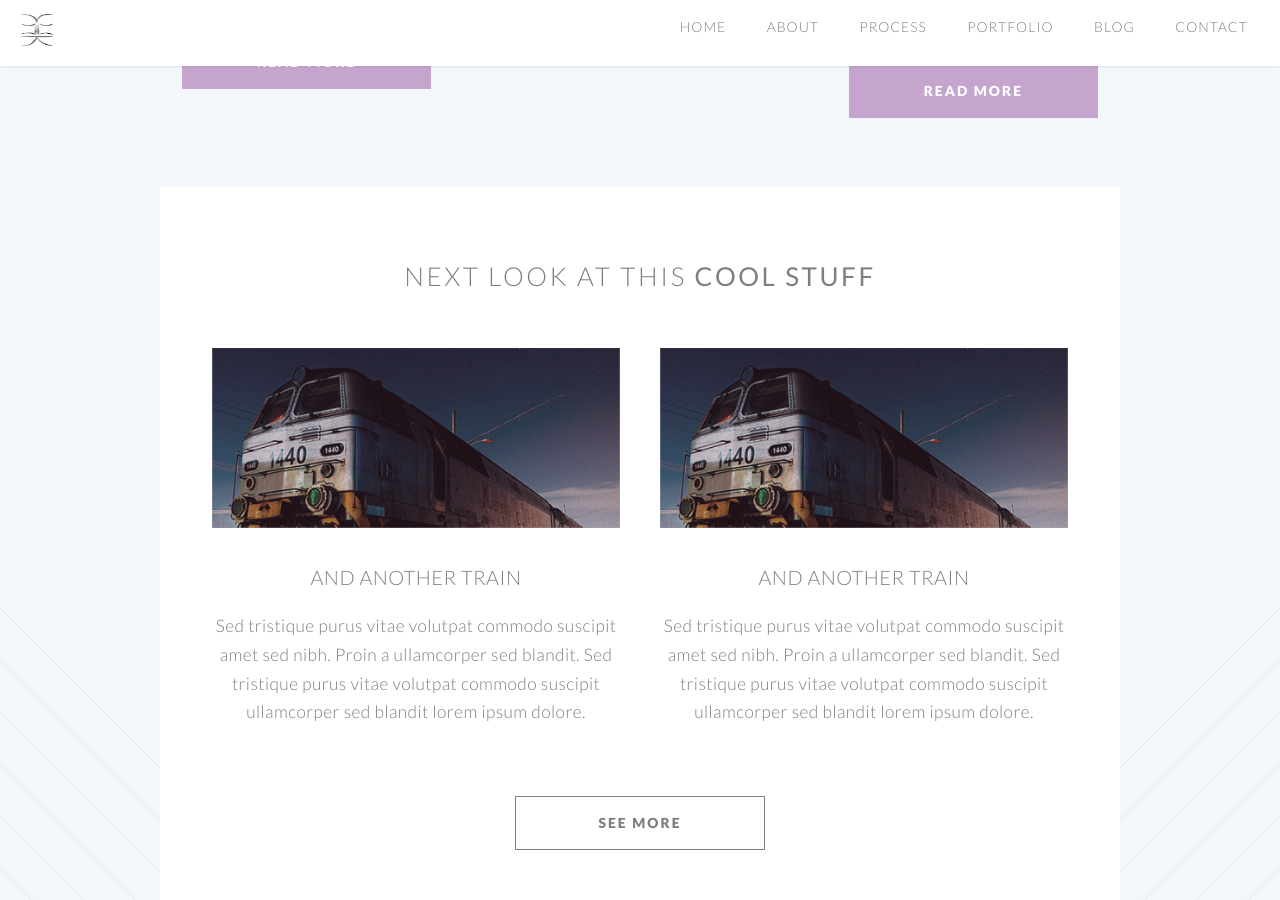
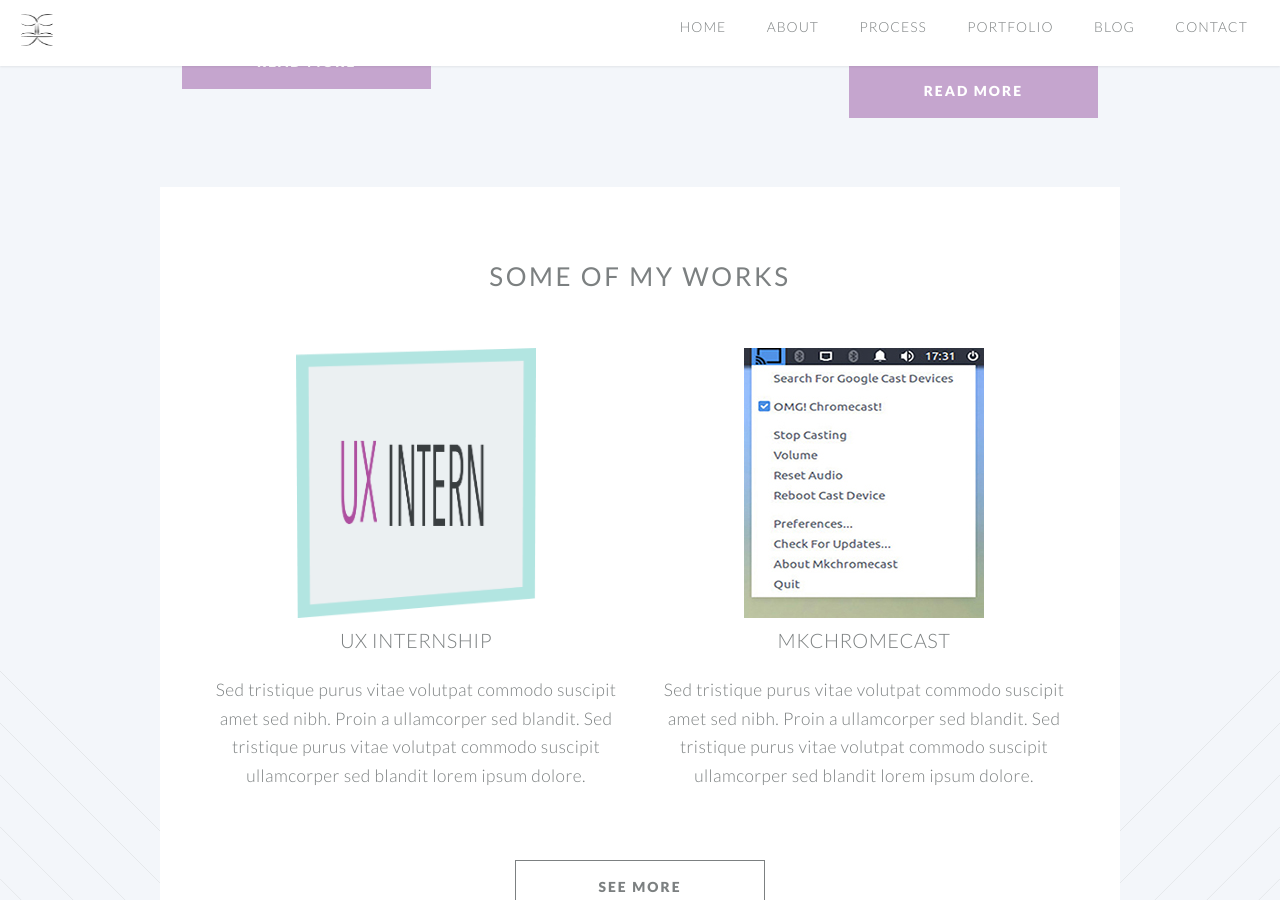
Before and after one commit to claucvk/claucvk.github.io, a Jekyll site: the page built from index.html, in a window 1280 px wide and 900 px high, scrolled down 2063 px. Built offline with Jekyll 4.4.1, drawn with Linux system fonts in a browser that asks for light colours.

Commit message:
cambios info portfolio en home page

```diff
--- a/index.html
+++ b/index.html
@@ -109,15 +109,15 @@
 				<section class="wrapper style3 container special">
 
 										<header class="major">
-											<h2>Next look at this <strong>cool stuff</strong></h2>
+											<h2><strong>Some of my works</strong></h2>
 										</header>
 										<div class="row">
 											<div class="6u">
 
 												<section>
-													<a href="#" class="image featured"><img src="images/pic04.jpg" alt="" /></a>
+													<img src="images/pic03.jpg" width="240" height="270" alt="" />
 													<header>
-														<h3>And Another Train</h3>
+														<h3>ux internship</h3>
 													</header>
 													<p>Sed tristique purus vitae volutpat commodo suscipit amet sed nibh. Proin a ullamcorper sed blandit. Sed tristique purus vitae volutpat commodo suscipit ullamcorper sed blandit lorem ipsum dolore.</p>
 												</section>
@@ -126,9 +126,9 @@
 											<div class="6u">
 
 												<section>
-													<a href="#" class="image featured"><img src="images/pic04.jpg" alt="" /></a>
+													<img src="images/pic02.jpg" width="240" height="270" alt="" />
 													<header>
-														<h3>And Another Train</h3>
+														<h3>mkchromecast</h3>
 													</header>
 													<p>Sed tristique purus vitae volutpat commodo suscipit amet sed nibh. Proin a ullamcorper sed blandit. Sed tristique purus vitae volutpat commodo suscipit ullamcorper sed blandit lorem ipsum dolore.</p>
 												</section>
@@ -138,7 +138,7 @@
 
 										<footer class="major">
 											<ul class="buttons">
-												<li><a href="#" class="button">See More</a></li>
+												<li><a href="portfolio/" class="button">See More</a></li>
 											</ul>
 										</footer>
 
```
Also changed, not shown: images/mkchromecast.jpg (added).
